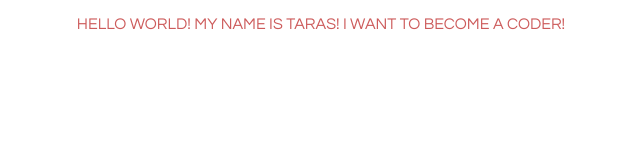
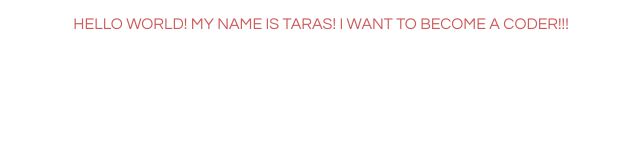
Before and after one commit to Skullptor7/coursera-test, a plain HTML site: page site/W1E1.html in a window 1280 px wide. Shown: the full height of the page, 319-959 px from the left. Drawn offline with Linux system fonts and the light colour scheme.

Commit message:
I want to see some changes

```diff
--- a/site/W1E1.html
+++ b/site/W1E1.html
@@ -13,6 +13,6 @@
 		</style>
 	</head>
 		<body>
-			<p>Hello world! My name is Taras! I want to become a coder!</p>
+			<p>Hello world! My name is Taras! I want to become a coder!!!</p>
 		</body>
 	</html>
```
